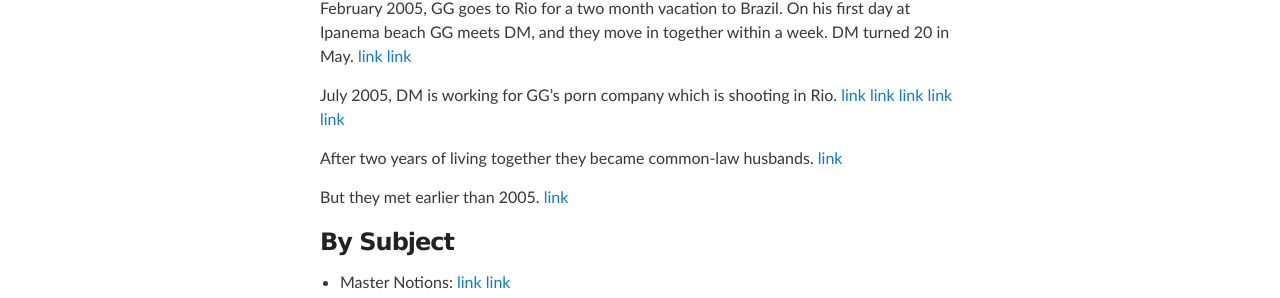
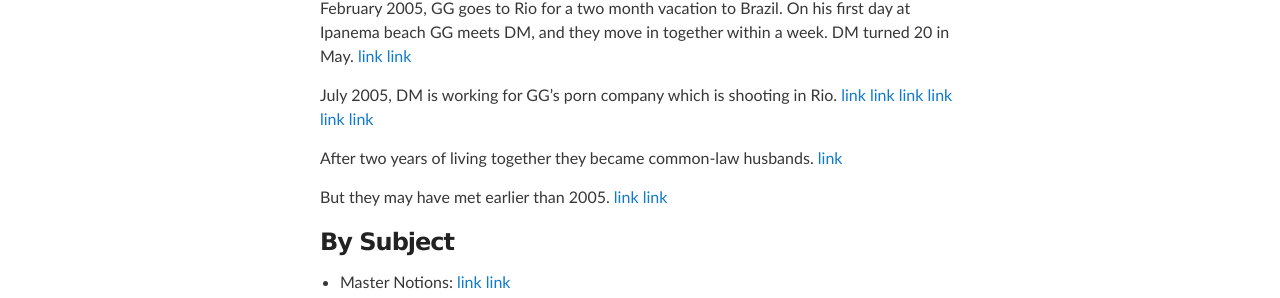
Before and after one commit to masternotions/masternotions.github.io, a Jekyll site: the page built from index.md, in a window 1280 px wide. Shown: the part 1018-1316 px from the top of the page. Built offline with Jekyll 4.4.1, drawn with Linux system fonts in a browser that asks for light colours.

Commit message:
Update index.md

```diff
--- a/index.md
+++ b/index.md
@@ -48,12 +48,14 @@ July 2005, DM is working for GG's porn company which is shooting in Rio.
 [link](https://twitter.com/AlanVRK/status/1298731668048613376)
 [link](https://twitter.com/AlanVRK/status/1299105381910802445)
 [link](https://twitter.com/wokyleeks/status/1299808430450855936)
+[link](https://twitter.com/wokyleeks/status/1299906001919856641)
 
 After two years of living together they became common-law husbands.
 [link](https://twitter.com/AlanVRK/status/1298323770743152640)
 
-But they met earlier than 2005.
+But they may have met earlier than 2005.
 [link](https://twitter.com/AlanVRK/status/1300520297771171840)
+[link](https://twitter.com/wokyleeks/status/1299809826067816448)
 
 ### By Subject
 
```
